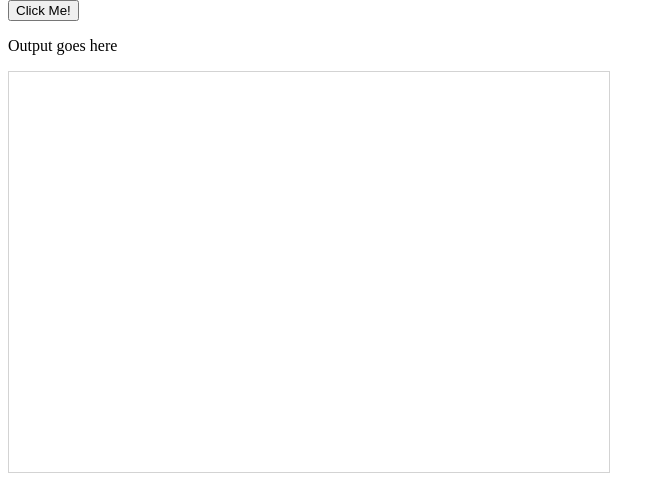
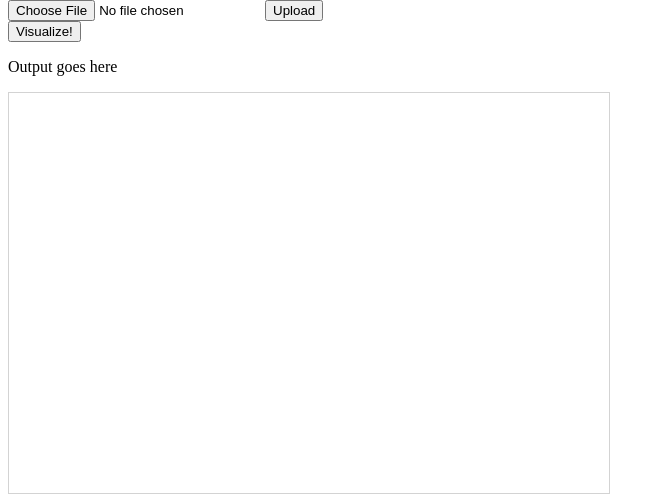
Before and after one commit to cranberrysauce26/VisualGraph, a Flask app: page / in a window 1280 px wide. Shown: the part 580-1082 px from the top of the page, without its empty margins (0-665 px from the left). Before the commit the page ends 1053 px from the top, so only its background shows below. Run offline with Flask 2, Linux system fonts and the light colour scheme; some libraries are stand-ins or nearby versions.

Commit message:
Add fileUploader

```diff
--- /dev/null
+++ b/static/fileUploader.js
@@ -0,0 +1,30 @@
+// Check for the various File API support.
+if (window.File && window.FileReader && window.FileList && window.Blob) {
+    // Great success! All the File APIs are supported.
+} else {
+    alert('The File APIs are not fully supported in this browser.');
+}
+var form = document.getElementById('file-form');
+var fileSelect = document.getElementById('file-select');
+var uploadButton = document.getElementById('upload-button');
+
+form.onsubmit = function(event) {
+    event.preventDefault();
+    uploadButton.innerHTML = 'Uploading...';
+    if (fileSelect.files.length == 0){
+        uploadButton.innerHTML = 'Upload';
+        return;
+    }
+    var file = fileSelect.files[0];
+    if (!file.type.match('text/x-python')){
+        alert('Error: You must upload a python file');
+        uploadButton.innerHTML = 'Upload';
+        return;
+    }
+    var reader = new FileReader();
+    reader.readAsText(file);
+    reader.onload = function(e) {
+        editor.setValue(reader.result);
+        uploadButton.innerHTML = 'Upload';
+    };
+}
--- a/templates/index.html
+++ b/templates/index.html
@@ -20,14 +20,22 @@
             }
         </style>
     </head>
+
     <body>
         <h1>Insert Code Here</h1>
         <div id="editor"></div>
-        <button type="button" onclick="visualize()">Click Me!</button>
+        <!-- File uploader -->
+        <form id="file-form" action="handler.php" method="POST">
+    	  <input type="file" id="file-select">
+    	  <button type="submit" id="upload-button">Upload</button>
+    	</form>
+        <button type="button" onclick="visualize()">Visualize!</button>
         <p id="output">Output goes here</p>
-        <!-- <div id="Canvas Holder"></div> -->
     	<div id="mynetwork"></div>
-        <!-- <canvas id="Display" width="1000" height="1000"></canvas> -->
+
+        <!-- Scripts -->
+        <script src="/static/fileUploader.js" type="text/javascript"></script>
+
         <script type="text/javascript" src="/static/lib/paper-full.min.js"></script>
 
         <script src="/static/graph.js" type="text/javascript"></script>
@@ -41,5 +49,6 @@
             editor.setTheme("ace/theme/monokai");
             editor.session.setMode("ace/mode/python");
         </script>
+
     </body>
 </html>
```
